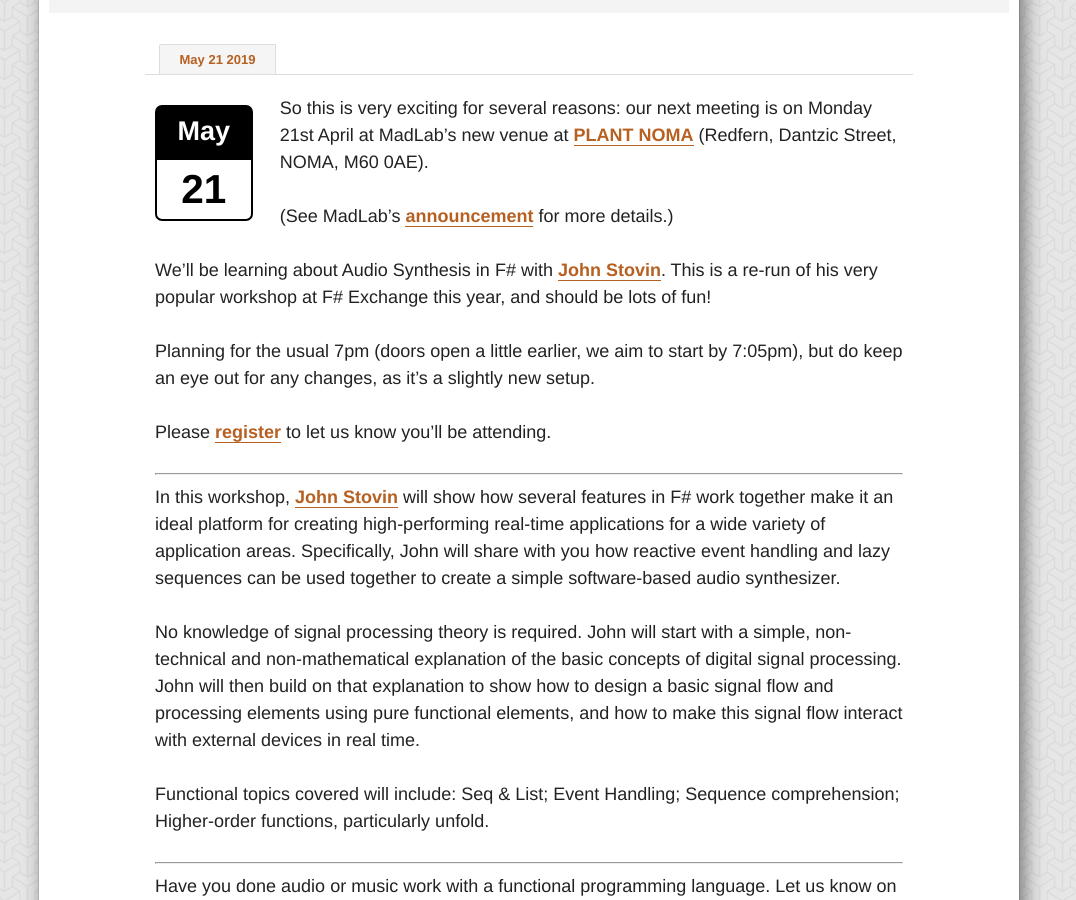
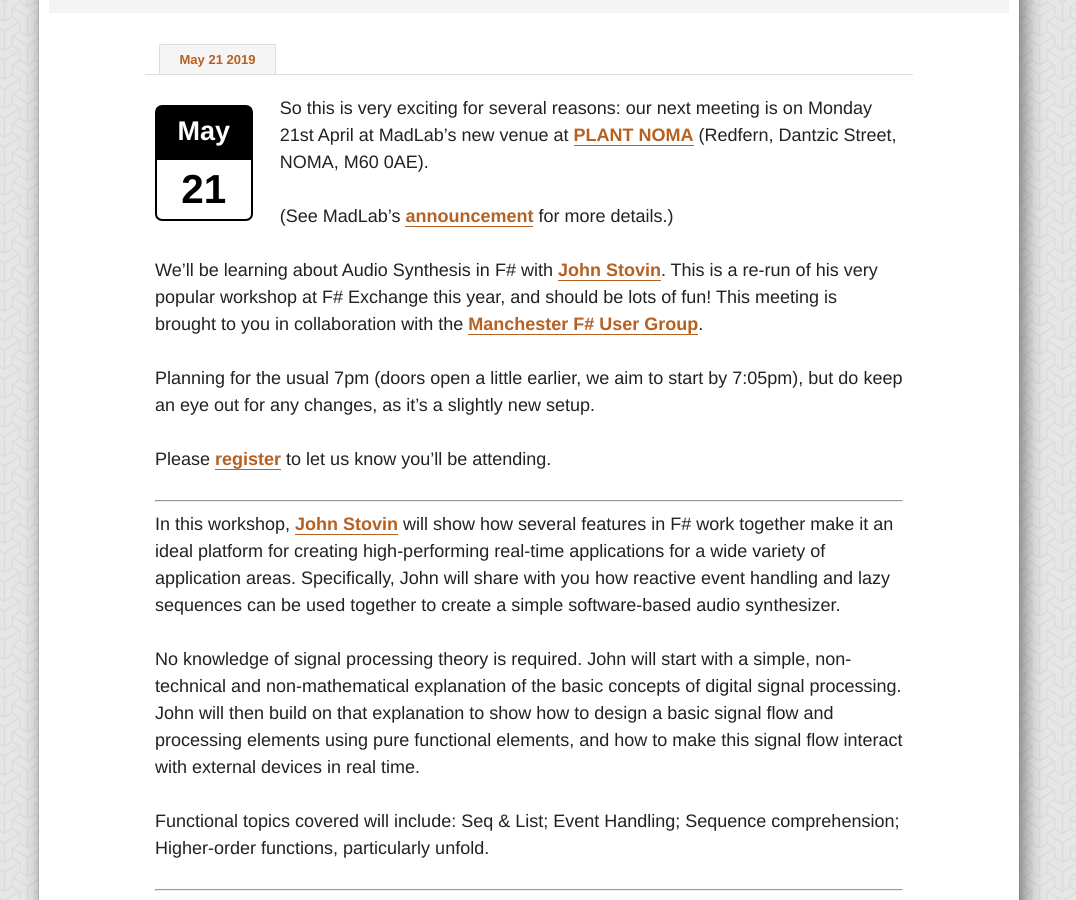
Before and after one commit to RickMoynihan/lambdalounge-website, a Jekyll site: the page built from _posts/2019-05-21-fsharp-signal-processing.md, in a window 1280 px wide and 900 px high, scrolled down 563 px. Shown: the whole window, without its empty margins (111-1187 px from the left). Built offline with Jekyll 4.4.1, drawn with Linux system fonts in a browser that asks for light colours; some web fonts are replaced.

Commit message:
Add credit for f# user group

```diff
--- a/_posts/2019-05-21-fsharp-signal-processing.md
+++ b/_posts/2019-05-21-fsharp-signal-processing.md
@@ -9,7 +9,8 @@ April at MadLab's new venue at [PLANT NOMA][PlantNoma]
 (See MadLab's [announcement][PlantNomaAnnouncement] for more details.)
 
 We'll be learning about Audio Synthesis in F# with [John Stovin][johnstovin].
-This is a re-run of his very popular workshop at F# Exchange this year, and should be lots of fun!
+This is a re-run of his very popular workshop at F# Exchange this year, and should be lots of fun!  This meeting is brought to you in collaboration with the
+[Manchester F# User Group][fsharp].
 
 Planning for the usual 7pm (doors open a little earlier, we aim to start by 7:05pm), but do keep an eye out
 for any changes, as it's a slightly new setup.
```
Also changed, not shown: other parts of _posts/2019-05-21-fsharp-signal-processing.md (+1 -0 lines).
